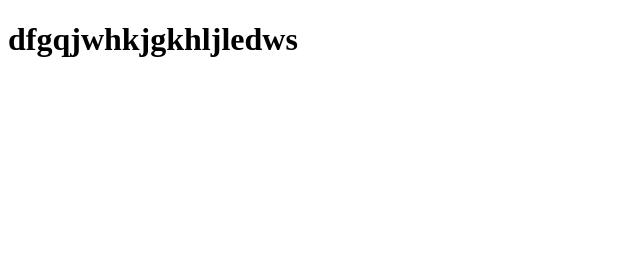
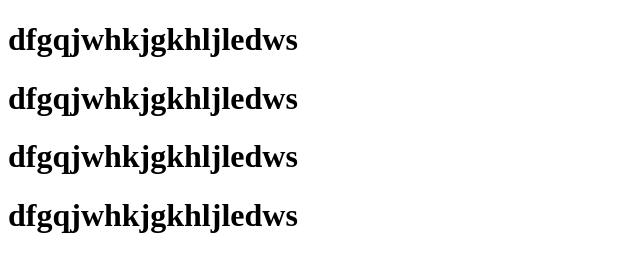
Before and after one commit to Sudhakarmourya/practise, a plain HTML site: page index.html in a window 1280 px wide. Shown: the whole page, without its empty margins (0-640 px from the left). Drawn offline with Linux system fonts and the light colour scheme.

Commit message:
html tag was modified by sudhakar

```diff
--- a/index.html
+++ b/index.html
@@ -4,5 +4,8 @@
 </head>
 <body>
 <h1>dfgqjwhkjgkhljledws</h1>
+<h1>dfgqjwhkjgkhljledws</h1>
+<h1>dfgqjwhkjgkhljledws</h1>
+<h1>dfgqjwhkjgkhljledws</h1>
 </body>
 </html>
```
